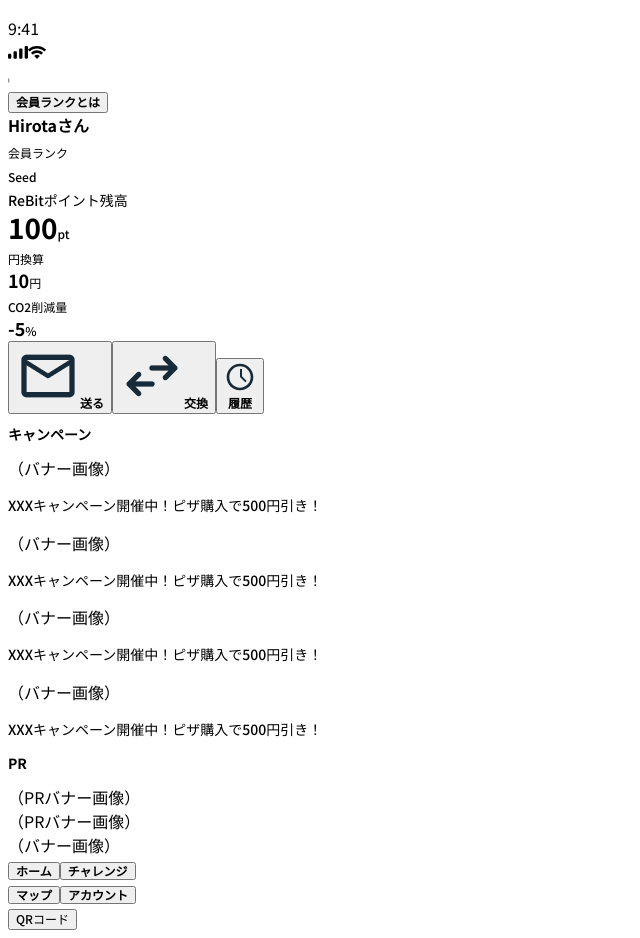
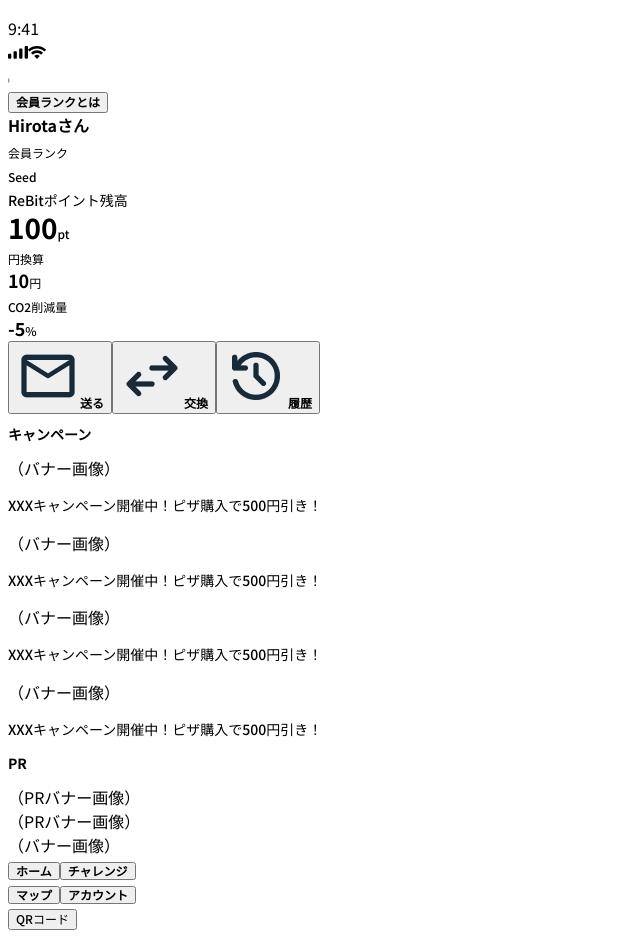
Before and after one commit to swarnajana71/rebit-mobile1, a React (Vite) app in the folder client/: page / in a window 1280 px wide. Shown: the whole page, without its empty margins (0-640 px from the left). Built offline with nearby package versions, Linux system fonts and the light colour scheme.

Commit message:
Update icon displayed for the history section on the main content area
Updates the history icon in MainContentSection.tsx and adds history-icon.png to the client public icons folder.

Replit-Commit-Author: Agent
Replit-Commit-Session-Id: b5a84afe-d73a-47e6-8db3-330762f070ac

```diff
--- a/client/src/pages/sections/MainContentSection.tsx
+++ b/client/src/pages/sections/MainContentSection.tsx
@@ -177,6 +177,8 @@ export const MainContentSection = (): JSX.Element => {
                   <img src="/icons/mail-icon.png" alt="Mail" className="w-8 h-8" />
                 ) : button.id === 2 ? (
                   <img src="/icons/exchange-icon.png" alt="Exchange" className="w-8 h-8" />
+                ) : button.id === 3 ? (
+                  <img src="/icons/history-icon.png" alt="History" className="w-8 h-8" />
                 ) : (
                   <div className="w-8 h-8">{button.icon}</div>
                 )}
```
Also changed, not shown: attached_assets/image_1751607701059.png (added), client/public/icons/history-icon.png (added).
